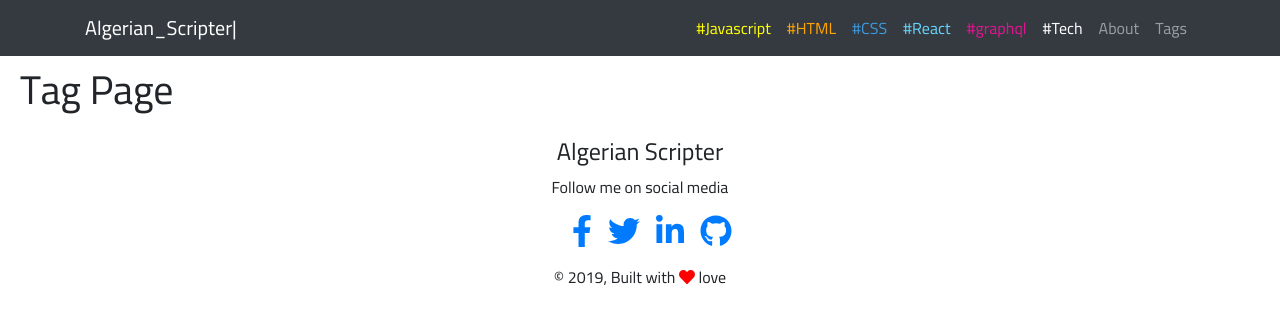
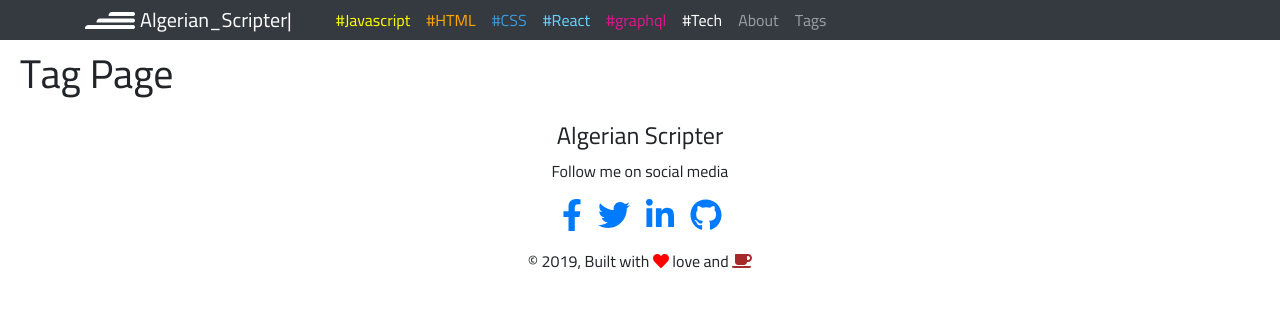
Before and after one commit to ScriptsGuy/product-blog, a Gatsby site: page /tags in a window 1280 px wide. Built offline with nearby package versions, Linux system fonts and the light colour scheme; Gatsby itself is replaced by a stand-in of ours.

Commit message:
small tweaks

```diff
--- a/src/components/footer.js
+++ b/src/components/footer.js
@@ -1,10 +1,10 @@
 import React from "react"
 import { library } from "@fortawesome/fontawesome-svg-core"
 import { fab } from "@fortawesome/free-brands-svg-icons"
-import { faHeart } from "@fortawesome/free-solid-svg-icons"
+import { faHeart, faCoffee } from "@fortawesome/free-solid-svg-icons"
 import { FontAwesomeIcon } from "@fortawesome/react-fontawesome"
 
-library.add(fab, faHeart)
+library.add(fab, faHeart, faCoffee)
 
 export default function footer() {
   return (
@@ -17,7 +17,7 @@ export default function footer() {
           justifyContent: "center",
           listStyle: "none",
         }}
-        className="mb-0 pb-3"
+        className="footerlogos mb-0 pb-3"
       >
         <li className="mr-3">
           <a href="https://github.com/evcohen/eslint-plugin-jsx-a11y/blob/master/docs/rules/anchor-is-valid.md">
@@ -46,7 +46,9 @@ export default function footer() {
         <span>
           <FontAwesomeIcon color="red" icon={faHeart} />
           {` `}
-          love
+          love and
+          {` `}
+          <FontAwesomeIcon color="brown" icon={faCoffee} />
         </span>
       </div>
     </div>
--- a/src/components/header.js
+++ b/src/components/header.js
@@ -1,6 +1,7 @@
 import PropTypes from "prop-types"
 import React from "react"
 import Typed from "react-typed"
+import logo from "../images/logo.png"
 
 import {
   Collapse,
@@ -28,15 +29,16 @@ class Header extends React.Component {
   }
   render() {
     return (
-      <Navbar color="dark" dark expand="md">
+      <Navbar className="mainnav" color="dark" dark expand="md">
         <div className="container">
+          <img className="navlogo" src={logo} alt="" />
           <NavbarBrand href="/">
             {" "}
             <Typed strings={[this.props.siteTitle]} typeSpeed={100} />
           </NavbarBrand>
           <NavbarToggler onClick={this.toggle} />
           <Collapse isOpen={this.state.isOpen} navbar>
-            <Nav className="ml-auto" navbar>
+            <Nav className="mainnavlist" navbar>
               <NavItem>
                 <NavLink style={{ color: "yellow" }} href="/about">
                   #Javascript
--- a/src/styles/global.css
+++ b/src/styles/global.css
@@ -19,3 +19,21 @@ pre {
 .gatsby-highlight {
   margin-bottom: 25px;
 }
+
+nav.mainnav {
+  padding-top: 0px;
+  padding-bottom: 0px;
+}
+
+ul.mainnavlist {
+  margin-left: 20px;
+}
+
+img.navlogo {
+  width: 50px;
+  margin-right: 5px;
+}
+
+ul.footerlogos {
+  padding-left: 20px;
+}
```
Also changed, not shown: src/images/icon.png, src/images/logo.png (added).
